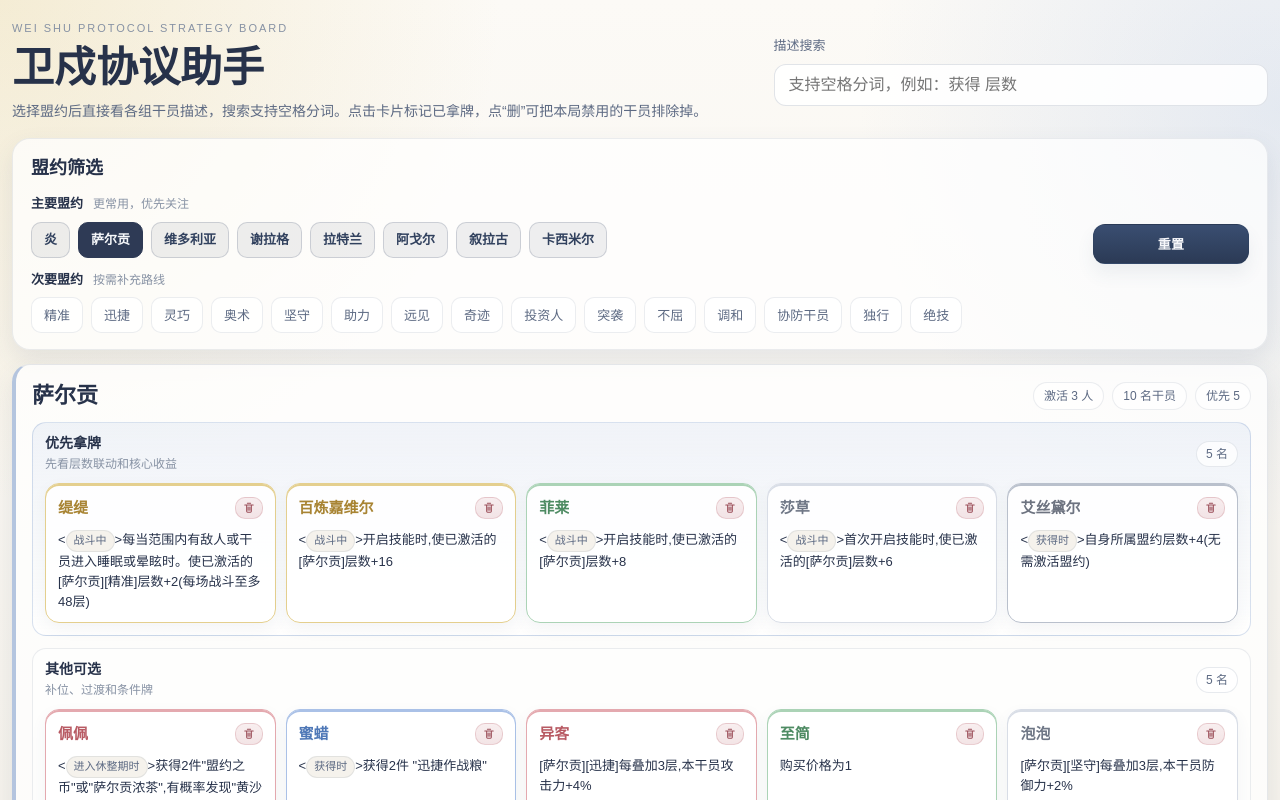
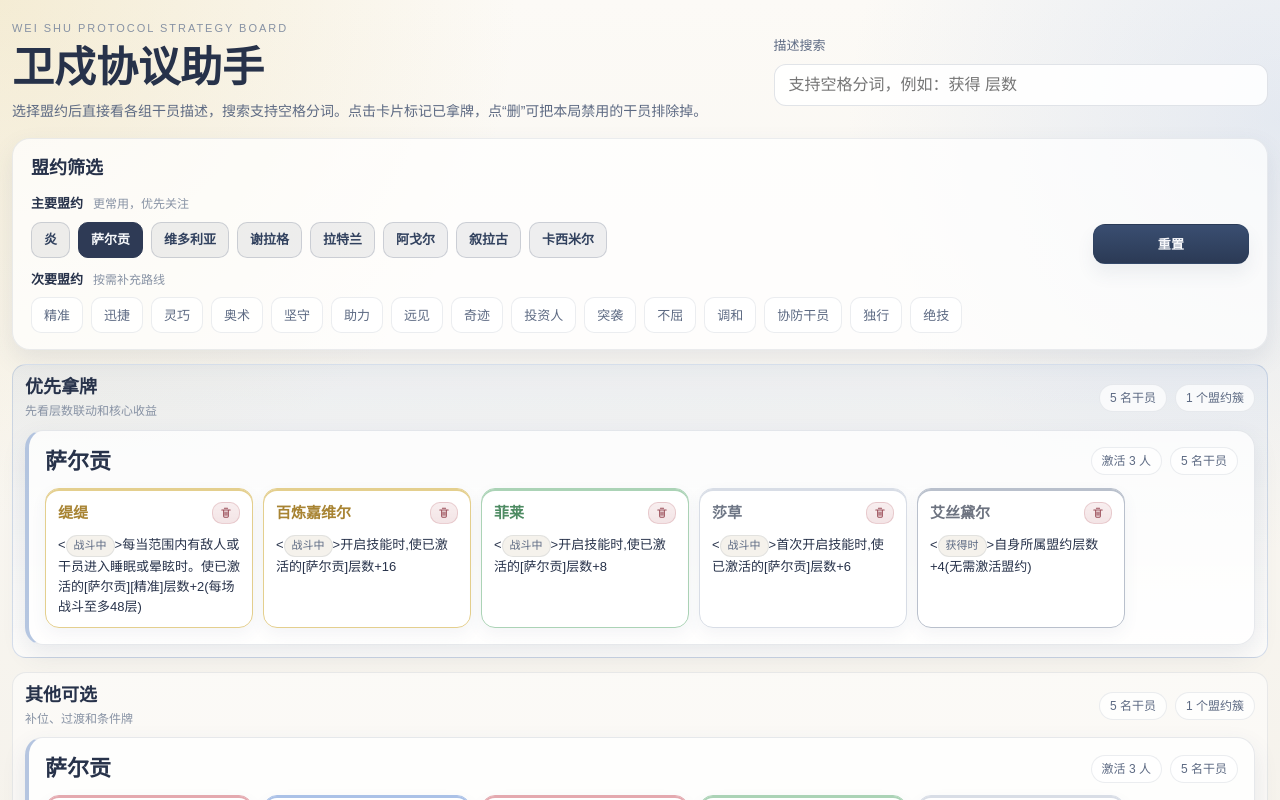
Before and after one commit to llomin/arknights-weishu-tool, a React (Vite) app: page / in a window 1280 px wide. Both pictures are taken after a click on the button "萨尔贡". Shown: the top 800 px of the page. Built offline with nearby package versions, Linux system fonts and the light colour scheme.

Commit message:
feat: 按优先级展示

```diff
--- a/src/pages/strategy-board/StrategyBoardPage.module.css
+++ b/src/pages/strategy-board/StrategyBoardPage.module.css
@@ -367,7 +367,7 @@
 .prioritySectionTitle {
   margin: 0;
   color: var(--text-primary);
-  font-size: 14px;
+  font-size: 18px;
   line-height: 1.2;
 }
 
@@ -391,10 +391,16 @@
   white-space: nowrap;
 }
 
+.covenantClusterStack {
+  display: grid;
+  gap: 12px;
+}
+
 .operatorGrid {
   display: grid;
-  grid-template-columns: repeat(auto-fit, minmax(210px, 1fr));
+  grid-template-columns: repeat(auto-fill, minmax(min(100%, 176px), 208px));
   gap: 10px;
+  justify-content: flex-start;
 }
 
 .operatorCard {
@@ -402,6 +408,8 @@
   --tier-border: var(--border-primary);
   display: grid;
   grid-template-rows: 28px minmax(0, 1fr);
+  width: 100%;
+  max-width: 208px;
   gap: 8px;
   padding: 10px 12px;
   border: 1px solid var(--tier-border);
@@ -651,4 +659,8 @@
   .operatorGrid {
     grid-template-columns: 1fr;
   }
+
+  .operatorCard {
+    max-width: none;
+  }
 }
--- a/src/pages/strategy-board/StrategyBoardPage.tsx
+++ b/src/pages/strategy-board/StrategyBoardPage.tsx
@@ -6,10 +6,11 @@ import {
 } from '@/entities/covenant/model/normalizeCovenants';
 import { buildOperatorGroups } from '@/entities/operator/model/buildOperatorGroups';
 import { operators } from '@/entities/operator/model/normalizeOperators';
+import { filterOperators } from '@/entities/operator/model/queryOperators';
 import { useStrategyStore } from '@/features/strategy/model/useStrategyStore';
 import { buildHighlightSegments } from '@/shared/lib/highlightText';
 import { getSearchKeywords } from '@/shared/lib/searchKeywords';
-import type { OperatorEntity } from '@/shared/types/domain';
+import type { OperatorEntity, OperatorGroupView } from '@/shared/types/domain';
 import styles from './StrategyBoardPage.module.css';
 
 const tierClassNameMap = {
@@ -47,6 +48,12 @@ export function StrategyBoardPage() {
   const deferredSearchKeyword = useDeferredValue(searchKeyword);
   const searchKeywords = getSearchKeywords(deferredSearchKeyword);
   const selectedCovenantIdSet = new Set(selectedCovenantIds);
+  const visibleOperators = filterOperators(
+    operators,
+    selectedCovenantIds,
+    deferredSearchKeyword,
+    removedOperatorIds,
+  );
   const groups = buildOperatorGroups(
     operators,
     selectedCovenantIds,
@@ -83,6 +90,31 @@ export function StrategyBoardPage() {
     return operator.covenants.filter((covenantId) =>
       selectedCovenantIdSet.has(covenantId),
     );
+  }
+
+  function isMultiHitOperator(operator: OperatorEntity) {
+    return getMatchedSelectedCovenants(operator).length >= 2;
+  }
+
+  function isPriorityOperator(operator: OperatorEntity) {
+    return !isMultiHitOperator(operator) && highPriorityBuckets.has(operator.priorityBucket);
+  }
+
+  function buildSectionGroups(
+    predicate: (operator: OperatorEntity) => boolean,
+  ): OperatorGroupView[] {
+    return groups
+      .map((group) => ({
+        ...group,
+        operators: group.operators.filter(predicate),
+      }))
+      .filter((group) => group.operators.length > 0);
+  }
+
+  function getUniqueOperatorCount(sectionGroups: OperatorGroupView[]) {
+    return new Set(
+      sectionGroups.flatMap((group) => group.operators.map((operator) => operator.id)),
+    ).size;
   }
 
   function renderOperatorCard(covenantId: string, operator: OperatorEntity) {
@@ -292,47 +324,76 @@ export function StrategyBoardPage() {
         </section>
       ) : (
         <section className={styles.groupStack}>
-          {groups.map((group) => {
-            const multiHitOperators = group.operators.filter(
-              (operator) => getMatchedSelectedCovenants(operator).length >= 2,
+          {(() => {
+            const multiHitOperators = visibleOperators.filter(isMultiHitOperator);
+            const priorityGroups = buildSectionGroups(isPriorityOperator);
+            const otherGroups = buildSectionGroups(
+              (operator) => !isMultiHitOperator(operator) && !isPriorityOperator(operator),
             );
-            const remainingOperators = group.operators.filter(
-              (operator) => getMatchedSelectedCovenants(operator).length < 2,
-            );
-            const priorityOperators = remainingOperators.filter((operator) =>
-              highPriorityBuckets.has(operator.priorityBucket),
-            );
-            const otherOperators = remainingOperators.filter(
-              (operator) => !highPriorityBuckets.has(operator.priorityBucket),
-            );
-            const operatorSections = [
-              {
-                key: 'multi-hit',
-                title: '多盟约命中',
-                hint: '同时命中多个已选盟约，先看这批联动牌',
-                operators: multiHitOperators,
-                className: styles.prioritySectionMultiHit,
-              },
-              {
-                key: 'priority',
-                title: '优先拿牌',
-                hint: '先看层数联动和核心收益',
-                operators: priorityOperators,
-                className: styles.prioritySectionPrimary,
-              },
-              {
-                key: 'other',
-                title: '其他可选',
-                hint: '补位、过渡和条件牌',
-                operators: otherOperators,
-                className: styles.prioritySectionSecondary,
-              },
-            ].filter((section) => section.operators.length > 0);
 
             return (
-              <article className={styles.groupPanel} key={group.covenantId}>
+              <>
+                {multiHitOperators.length > 0 ? (
+                  <section
+                    className={clsx(
+                      styles.prioritySection,
+                      styles.prioritySectionMultiHit,
+                    )}
+                  >
+                    <header className={styles.prioritySectionHeader}>
+                      <div className={styles.prioritySectionHeading}>
+                        <h2 className={styles.prioritySectionTitle}>多盟约命中</h2>
+                        <p className={styles.prioritySectionHint}>
+                          同时命中多个已选盟约，先看这批联动牌
+                        </p>
+                      </div>
+                      <div className={styles.groupMeta}>
+                        <span className={styles.groupMetaItem}>
+                          {multiHitOperators.length} 名干员
+                        </span>
+                      </div>
+                    </header>
+
+                    <div className={styles.operatorGrid}>
+                      {multiHitOperators.map((operator) =>
+                        renderOperatorCard('multi-hit', operator),
+                      )}
+                    </div>
+                  </section>
+                ) : null}
+
+                {priorityGroups.length > 0 ? (
+                  <section
+                    className={clsx(
+                      styles.prioritySection,
+                      styles.prioritySectionPrimary,
+                    )}
+                  >
+                    <header className={styles.prioritySectionHeader}>
+                      <div className={styles.prioritySectionHeading}>
+                        <h2 className={styles.prioritySectionTitle}>优先拿牌</h2>
+                        <p className={styles.prioritySectionHint}>
+                          先看层数联动和核心收益
+                        </p>
+                      </div>
+                      <div className={styles.groupMeta}>
+                        <span className={styles.groupMetaItem}>
+                          {getUniqueOperatorCount(priorityGroups)} 名干员
+                        </span>
+                        <span className={styles.groupMetaItem}>
+                          {priorityGroups.length} 个盟约簇
+                        </span>
+                      </div>
+                    </header>
+
+                    <div className={styles.covenantClusterStack}>
+                      {priorityGroups.map((group) => (
+                        <article
+                          className={styles.groupPanel}
+                          key={`priority-${group.covenantId}`}
+                        >
                           <header className={styles.groupHeader}>
-                  <h2 className={styles.groupTitle}>{group.covenantName}</h2>
+                            <h3 className={styles.groupTitle}>{group.covenantName}</h3>
                             <div className={styles.groupMeta}>
                               <span className={styles.groupMetaItem}>
                                 激活 {group.activationCount} 人
@@ -340,46 +401,75 @@ export function StrategyBoardPage() {
                               <span className={styles.groupMetaItem}>
                                 {group.operators.length} 名干员
                               </span>
-                    {multiHitOperators.length > 0 ? (
-                      <span className={styles.groupMetaItem}>
-                        多命中 {multiHitOperators.length}
-                      </span>
-                    ) : null}
-                    {priorityOperators.length > 0 ? (
-                      <span className={styles.groupMetaItem}>
-                        优先 {priorityOperators.length}
-                      </span>
-                    ) : null}
                             </div>
                           </header>
 
-                <div className={styles.prioritySections}>
-                  {operatorSections.map((section) => (
+                          <div className={styles.operatorGrid}>
+                            {group.operators.map((operator) =>
+                              renderOperatorCard(group.covenantId, operator),
+                            )}
+                          </div>
+                        </article>
+                      ))}
+                    </div>
+                  </section>
+                ) : null}
+
+                {otherGroups.length > 0 ? (
                   <section
-                      className={clsx(styles.prioritySection, section.className)}
-                      key={`${group.covenantId}-${section.key}`}
+                    className={clsx(
+                      styles.prioritySection,
+                      styles.prioritySectionSecondary,
+                    )}
                   >
                     <header className={styles.prioritySectionHeader}>
                       <div className={styles.prioritySectionHeading}>
-                          <h3 className={styles.prioritySectionTitle}>{section.title}</h3>
-                          <p className={styles.prioritySectionHint}>{section.hint}</p>
+                        <h2 className={styles.prioritySectionTitle}>其他可选</h2>
+                        <p className={styles.prioritySectionHint}>
+                          补位、过渡和条件牌
+                        </p>
                       </div>
-                        <span className={styles.prioritySectionCount}>
-                          {section.operators.length} 名
+                      <div className={styles.groupMeta}>
+                        <span className={styles.groupMetaItem}>
+                          {getUniqueOperatorCount(otherGroups)} 名干员
                         </span>
+                        <span className={styles.groupMetaItem}>
+                          {otherGroups.length} 个盟约簇
+                        </span>
+                      </div>
+                    </header>
+
+                    <div className={styles.covenantClusterStack}>
+                      {otherGroups.map((group) => (
+                        <article
+                          className={styles.groupPanel}
+                          key={`other-${group.covenantId}`}
+                        >
+                          <header className={styles.groupHeader}>
+                            <h3 className={styles.groupTitle}>{group.covenantName}</h3>
+                            <div className={styles.groupMeta}>
+                              <span className={styles.groupMetaItem}>
+                                激活 {group.activationCount} 人
+                              </span>
+                              <span className={styles.groupMetaItem}>
+                                {group.operators.length} 名干员
+                              </span>
+                            </div>
                           </header>
 
                           <div className={styles.operatorGrid}>
-                        {section.operators.map((operator) =>
+                            {group.operators.map((operator) =>
                               renderOperatorCard(group.covenantId, operator),
                             )}
                           </div>
-                    </section>
+                        </article>
                       ))}
                     </div>
-              </article>
+                  </section>
+                ) : null}
+              </>
             );
-          })}
+          })()}
         </section>
       )}
     </main>
```
Lines whose indentation alone changed are shown as unchanged.
